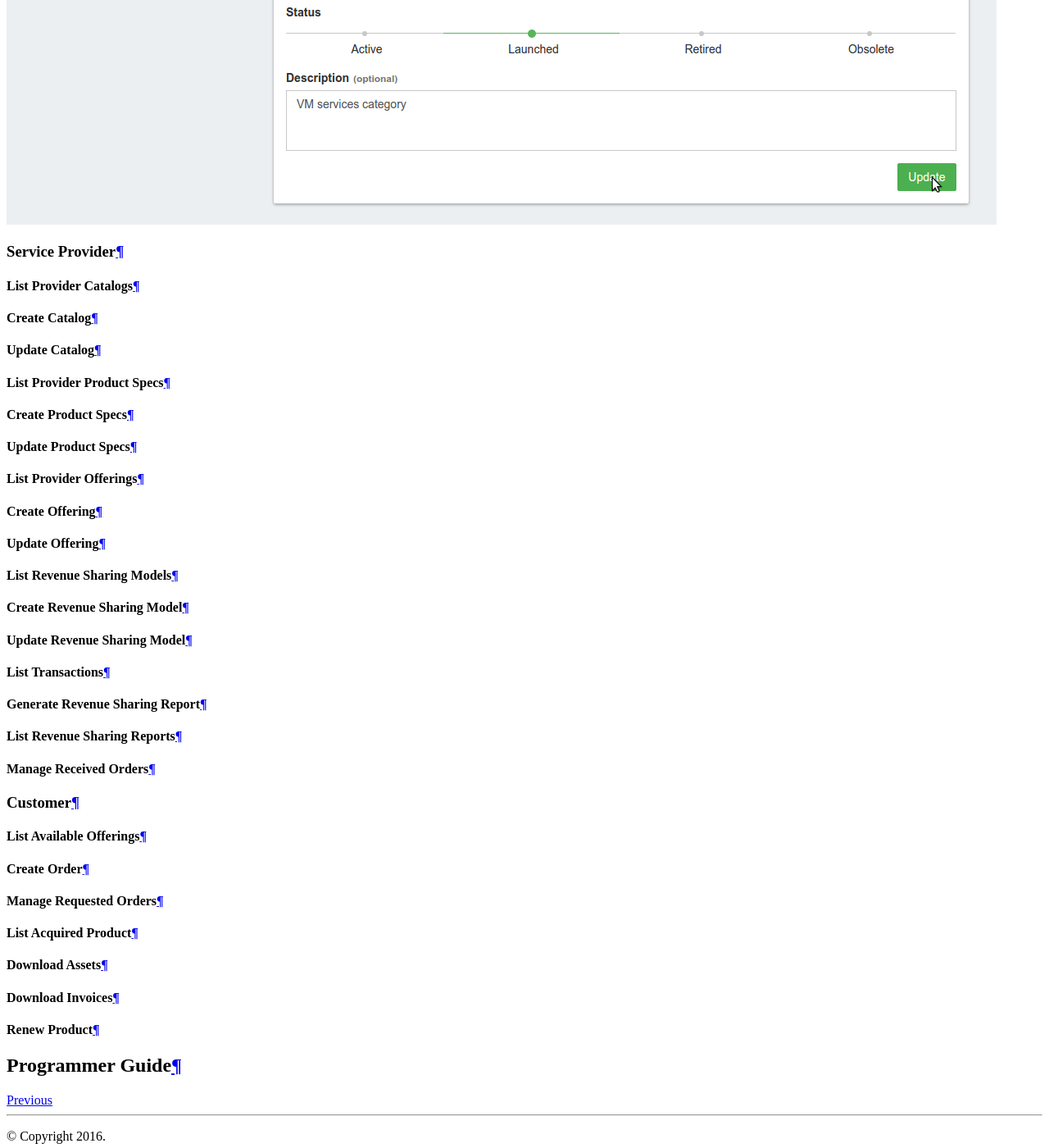
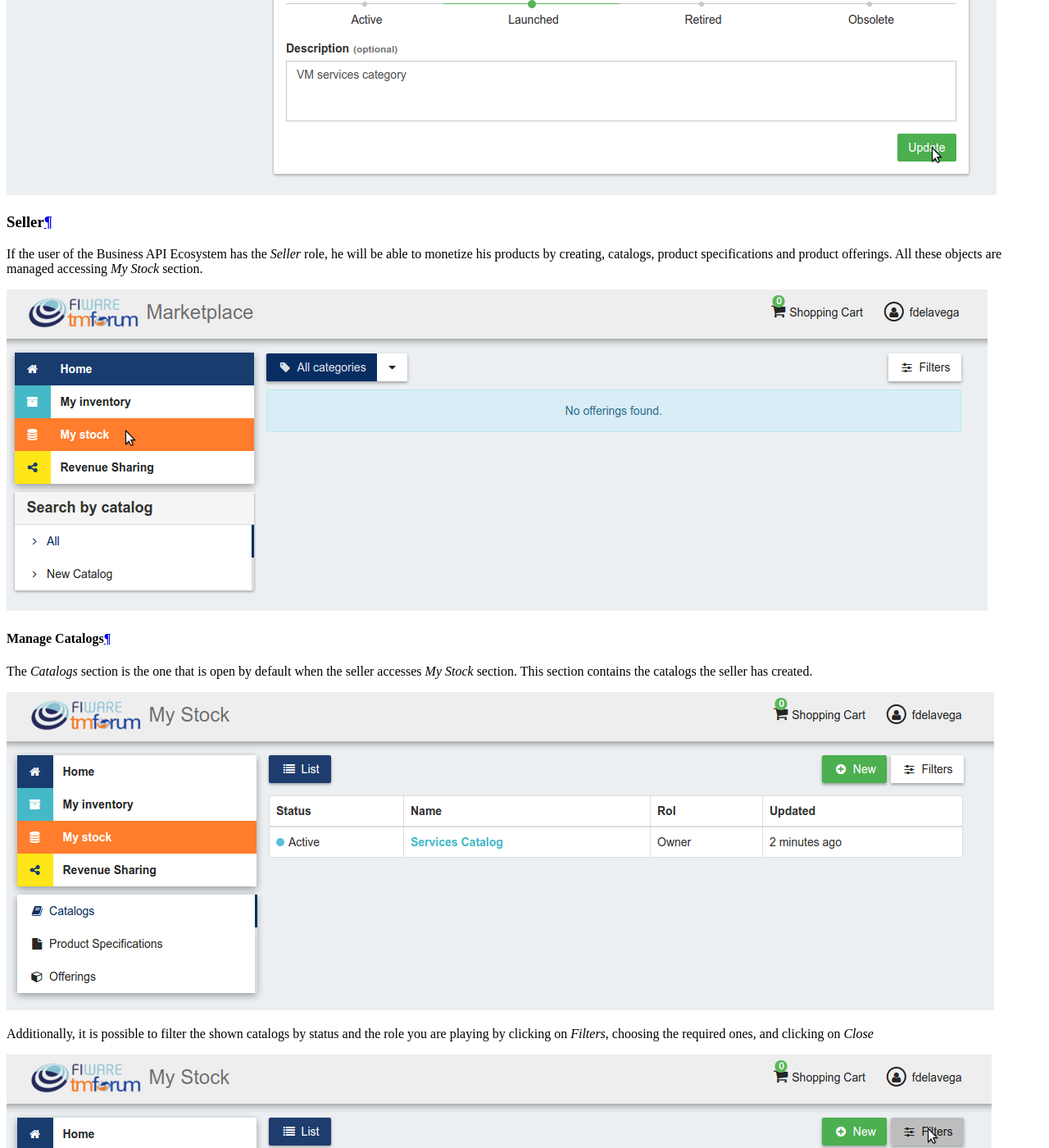
Before and after one commit to FIWARE-TMForum/Business-API-Ecosystem, a Sphinx documentation site: the page built from doc/user-programmer-guide.rst, in a window 1280 px wide and 1400 px high, scrolled down 12386 px. Shown: the whole window at 82% size. Built offline with Sphinx 7.4.7 and the Read the Docs theme 2.0.0, drawn with Linux system fonts in a browser that asks for light colours; comment, search, counter and statistics services are not loaded; some of the changed text lies outside the part shown.

Commit message:
Add Manage Catalogs section of the user guide

```diff
--- a/doc/user-programmer-guide.rst
+++ b/doc/user-programmer-guide.rst
@@ -130,17 +130,56 @@
 .. image:: /images/user/cat7.png
    :align: center
 
-Service Provider
-================
+Seller
+======
 
-List Provider Catalogs
-----------------------
+If the user of the Business API Ecosystem has the *Seller* role, he will be able to monetize his products by creating,
+catalogs, product specifications and product offerings. All these objects are managed accessing *My Stock* section.
 
-Create Catalog
---------------
+.. image:: /images/user/catalog1.png
+   :align: center
 
-Update Catalog
---------------
+Manage Catalogs
+---------------
+
+The *Catalogs* section is the one that is open by default when the seller accesses *My Stock* section. This section
+contains the catalogs the seller has created.
+
+.. image:: /images/user/catalog2.png
+   :align: center
+
+Additionally, it is possible to filter the shown catalogs by status and the role you are playing by clicking on *Filters*,
+choosing the required ones, and clicking on *Close*
+
+.. image:: /images/user/catalog8.png
+   :align: center
+
+.. image:: /images/user/catalog9.png
+   :align: center
+
+To create a new catalog click on the *New* button.
+
+.. image:: /images/user/catalog3.png
+   :align: center
+
+Then, provide a name and an optional description for the catalog. Once you have filled the fields, click on *Next*, and then on *Create*
+
+.. image:: /images/user/catalog4.png
+   :align: center
+
+.. image:: /images/user/catalog5.png
+   :align: center
+
+Sellers, can also update their catalogs. To do that, click on the name of the catalog to open the update view.
+
+.. image:: /images/user/catalog6.png
+   :align: center
+
+Then update the fields you want to modify and click on *Update*. In this view, it is possible to change the *Status* of the
+catalog. To start monetizing the catalog, and make it appear in the *Home* you have to change its status to *Launched*
+
+.. image:: /images/user/catalog7.png
+   :align: center
 
 List Provider Product Specs
 ---------------------------
```
Also changed, not shown: doc/images/user/catalog1.png (added), doc/images/user/catalog2.png (added), doc/images/user/catalog3.png (added), doc/images/user/catalog4.png (added), doc/images/user/catalog5.png (added), doc/images/user/catalog6.png (added), doc/images/user/catalog7.png (added), doc/images/user/catalog8.png (added), doc/images/user/catalog9.png (added).
